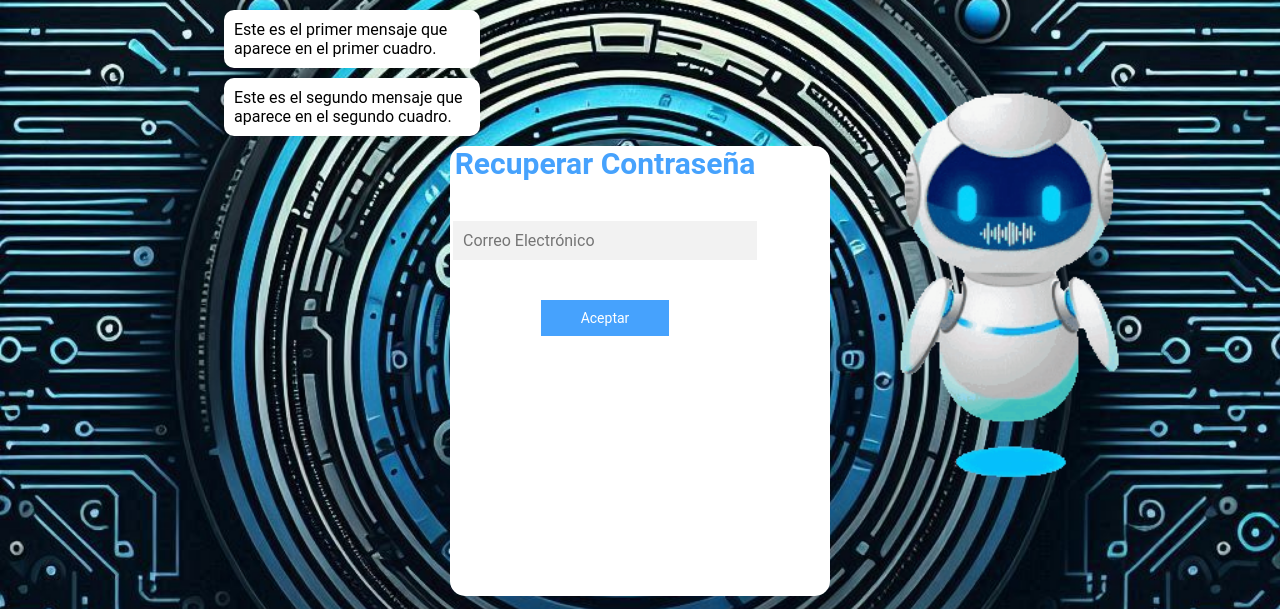
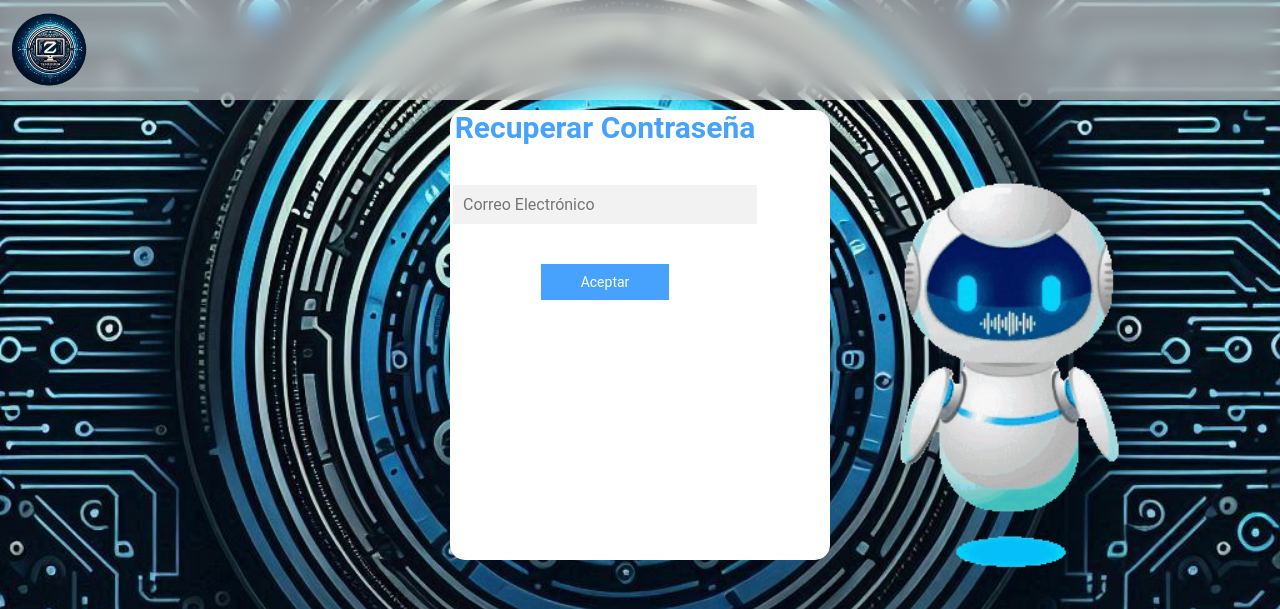
Before and after one commit to Mamorenobob/TecnoODA-2024-2875232, a PHP site: the page made by View/RecuperarContraseña.php in a window 1280 px wide. Shown: the top 609 px of the page. Run offline with PHP 8.4, Linux system fonts and the light colour scheme; some libraries are stand-ins or nearby versions.

Commit message:
Update Header.php

```diff
--- a/View/Header.php
+++ b/View/Header.php
@@ -5,55 +5,19 @@
     margin: 0;
     backdrop-filter: blur(10px);
     background-color: rgba(333, 333, 333, 0.5);
-
      }
 img{
     width: 80px;
     margin: 10px;
-        border-radius: 50px;
+    border-radius:
+    50px;
     }
 </style>
-<!DOCTYPE html>
-<html lang="es">
-<head>
-    <meta charset="UTF-8">
-    <meta name="viewport" content="width=device-width, initial-scale=1.0">
-    <title>Página con Cuadros de Información</title>
-    <style>
-        /* Estilo para el contenedor de la imagen */
-        #header-img {
-
-            text-align: center; /* Centrar el contenido */
-        }
-
-        /* Estilo para los recuadros de texto */
-        .message-box {
-            background-color: white; /* Fondo blanco */
-            border-radius: 10px;
-            padding: 10px; /* Espaciado interno */
-            margin: 10px auto; /* Espacio entre recuadros y centrado */
-            width: 20%; /* Anchura del recuadro */
-            text-align: s right; /* Texto centrado dentro del recuadro */
-            box-shadow: 0px 0px 10px rgba(0, 0, 0, 0.1); /* Sombra sutil */
-            margin-right: 800px;
-        }
-    </style>
-</head>
-<body>
-
+<header>
+    <div class="header">
+        <img src="../Images/logo.png" alt="">
+    </div>
     <div id="header-img">
         <img src="../Images/13.gif" alt="" style="width: 500px; height:auto; float: right; ">
     </div>
-
-<!-- Recuadros de información debajo de la imagen -->
-<div class="message-box">
-    <!-- Contenido del primer cuadro -->
-    <p>Este es el primer mensaje que aparece en el primer cuadro.</p>
-</div>
-<div class="message-box">
-    <!-- Contenido del segundo cuadro -->
-    <p>Este es el segundo mensaje que aparece en el segundo cuadro.</p>
-</div>
-
-</body>
-</html>
+</header>
```
Lines whose indentation alone changed are shown as unchanged.
